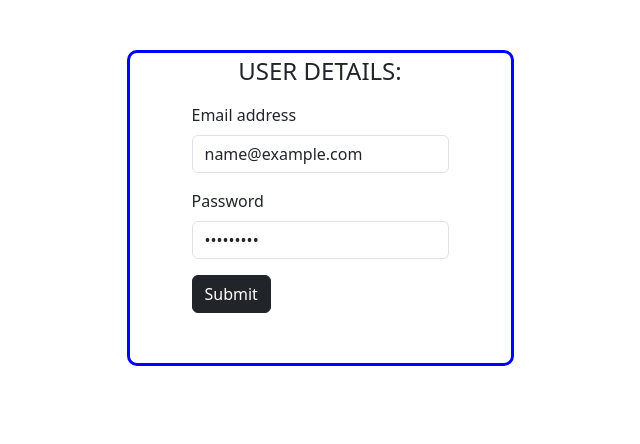
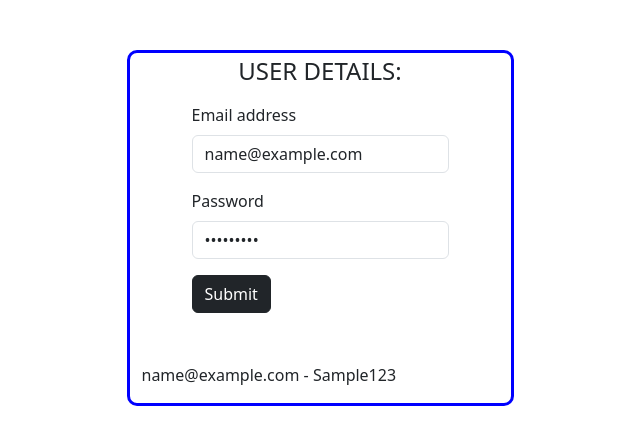
Before and after one commit to AnushaGaargya/formDataToLocalStorage, a plain HTML site: page index.html in a window 1280 px wide. Both pictures are taken after typing "name@example.com", "Sample123" into the empty fields and a click on the input "Submit". Shown: the whole page, without its empty margins (320-960 px from the left). Drawn offline with nearby package versions, Linux system fonts and the light colour scheme.

Commit message:
adding to localstorage and adding the user input dets to the DOM

```diff
--- a/index.html
+++ b/index.html
@@ -8,7 +8,7 @@
     <link href="https://cdn.jsdelivr.net/npm/bootstrap@5.3.0/dist/css/bootstrap.min.css" rel="stylesheet" integrity="sha384-9ndCyUaIbzAi2FUVXJi0CjmCapSmO7SnpJef0486qhLnuZ2cdeRhO02iuK6FUUVM" crossorigin="anonymous">
 </head>
 <body>
-    <div class="container-fluid" style="width:max-content; border-radius: 10px; border-style: solid; border-color: blue; margin-top: 50px;">
+    <div id="test" class="container-fluid" style="width:max-content; border-radius: 10px; border-style: solid; border-color: blue; margin-top: 50px;">
 
     <fieldset style="border: 5px; border-color: blue;" >
         <legend style="text-align: center;">USER DETAILS:</legend>
@@ -25,7 +25,8 @@
 
         <input type="submit" class="btn btn-dark" value="Submit">
     </form>
-    </fieldset>
+
+   </fieldset>
 
 </div>
 
--- a/index.js
+++ b/index.js
@@ -11,6 +11,17 @@ function addToLocal(e){
     let myObj_serialized = JSON.stringify(myObj);
     localStorage.setItem("myObj", myObj_serialized);
 
+    // var paragraph = document.createElement("P");
+    // paragraph.innerHTML = myObj_serialized;
+    // body.appendChild(paragraph);
+
+     let myObj_deserialized = JSON.parse(localStorage.getItem("myObj"))
+
+      var paragraph = document.createElement("P");
+      paragraph.innerHTML = `${myObj_deserialized["email"]} - ${myObj_deserialized["password"]}`;
+      document.getElementById("test").appendChild(paragraph);
+
+
 
     // localStorage.setItem("email", email);
     // localStorage.setItem("password", pword);
```
